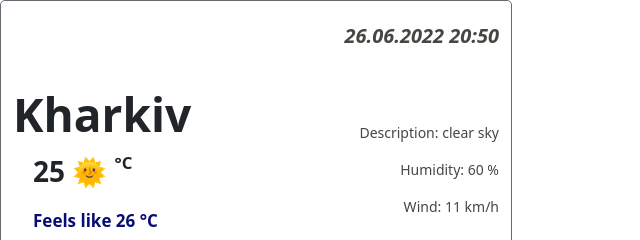
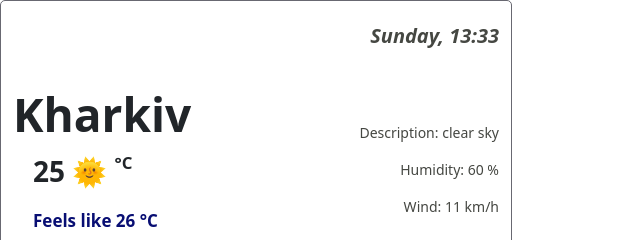
Before and after one commit to Viktoriia755/Engine-week-6, a plain HTML site: page index.html in a window 1280 px wide. Shown: the top 240 px of the page, 0-640 px from the left. Drawn offline with nearby package versions, Linux system fonts and the light colour scheme.

Commit message:
Added JS Date

```diff
--- a/index.html
+++ b/index.html
@@ -12,6 +12,7 @@
       integrity="sha384-gH2yIJqKdNHPEq0n4Mqa/HGKIhSkIHeL5AyhkYV8i59U5AR6csBvApHHNl/vI1Bx"
       crossorigin="anonymous"
     />
+    <script src="https://cdn.jsdelivr.net/npm/axios/dist/axios.min.js"></script>
     <title>Weather Forecast</title>
   </head>
   <body>
@@ -119,5 +120,6 @@
         </div>
       </div>
     </div>
+    <script src="../Engine-week-6/index.js"></script>
   </body>
 </html>
--- /dev/null
+++ b/index.js
@@ -0,0 +1,18 @@
+let currentTime = new Date();
+
+let date = document.querySelector("#date");
+
+let hours = currentTime.getHours();
+let minutes = currentTime.getMinutes();
+
+let days = [
+  "Sunday",
+  "Monday",
+  "Tuesday",
+  "Wednesday",
+  "Thursday",
+  "Friday",
+  "Saturday",
+];
+let day = days[currentTime.getDay()];
+date.innerHTML = `${day}, ${hours}:${minutes}`;
```
